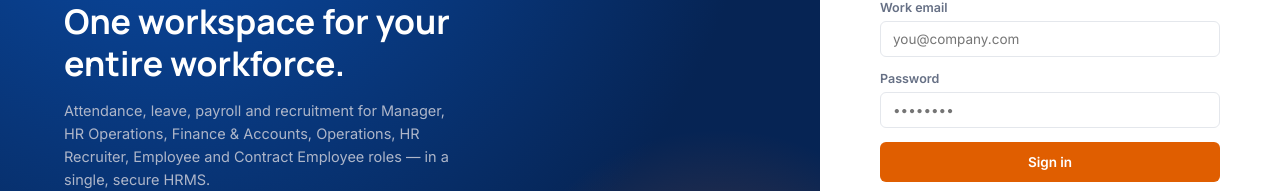
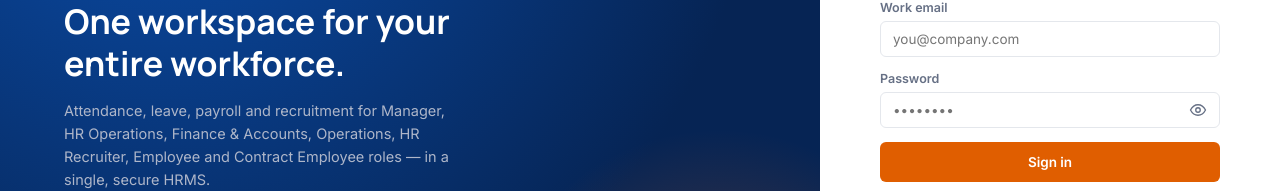
Before and after one commit to sharathwamshi/hrms-anametaiot, a React (Vite) app in the folder frontend/: page /login in a window 1280 px wide. Shown: the part 353-544 px from the top of the page. Built offline with nearby package versions, Linux system fonts and the light colour scheme; no server answers.

Commit message:
Update login UI and app styling

```diff
--- a/frontend/src/App.jsx
+++ b/frontend/src/App.jsx
@@ -1,3 +1,4 @@
+import { useEffect } from "react";
 import { Routes, Route } from "react-router-dom";
 import { useAuth } from "./context/AuthContext";
 import ProtectedRoute from "./components/ProtectedRoute";
@@ -24,6 +25,24 @@ import { ROLES } from "./config/roles";
 
 export default function App() {
   const { loading } = useAuth();
+
+  useEffect(() => {
+    const handleKeyDown = (event) => {
+      if (event.key !== "Escape") return;
+
+      const overlays = Array.from(document.querySelectorAll(".modal-overlay"))
+        .filter((overlay) => overlay.getClientRects().length > 0);
+      const topmostOverlay = overlays[overlays.length - 1];
+      if (!topmostOverlay) return;
+
+      event.preventDefault();
+      topmostOverlay.click();
+    };
+
+    document.addEventListener("keydown", handleKeyDown);
+    return () => document.removeEventListener("keydown", handleKeyDown);
+  }, []);
+
   if (loading) return <Loader label="Loading AnametaIOT HRMS..." />;
 
   return (
--- a/frontend/src/pages/Login.jsx
+++ b/frontend/src/pages/Login.jsx
@@ -7,6 +7,7 @@ export default function Login() {
   const navigate = useNavigate();
   const [email, setEmail] = useState("");
   const [password, setPassword] = useState("");
+  const [showPassword, setShowPassword] = useState(false);
   const [error, setError] = useState("");
   const [submitting, setSubmitting] = useState(false);
 
@@ -59,13 +60,36 @@ export default function Login() {
             </div>
             <div className="form-field">
               <label>Password</label>
+              <div className="password-input-wrap">
                 <input
-                type="password"
+                  type={showPassword ? "text" : "password"}
                   required
                   value={password}
                   onChange={(e) => setPassword(e.target.value)}
                   placeholder="••••••••"
                 />
+                <button
+                  className="password-visibility-toggle"
+                  type="button"
+                  aria-label={showPassword ? "Hide password" : "Show password"}
+                  aria-pressed={showPassword}
+                  onClick={() => setShowPassword((visible) => !visible)}
+                >
+                  <svg
+                    aria-hidden="true"
+                    viewBox="0 0 24 24"
+                    fill="none"
+                    stroke="currentColor"
+                    strokeWidth="1.8"
+                    strokeLinecap="round"
+                    strokeLinejoin="round"
+                  >
+                    <path d="M2 12s3.6-7 10-7 10 7 10 7-3.6 7-10 7S2 12 2 12Z" />
+                    <circle cx="12" cy="12" r="3" />
+                    {showPassword && <path d="m4 4 16 16" />}
+                  </svg>
+                </button>
+              </div>
             </div>
             <button className="btn btn-primary full-width-btn" type="submit" disabled={submitting}>
               {submitting ? "Signing in..." : "Sign in"}
--- a/frontend/src/styles/app.css
+++ b/frontend/src/styles/app.css
@@ -453,6 +453,42 @@
   border-color: var(--color-primary-500);
 }
 
+.password-input-wrap {
+  position: relative;
+}
+
+.password-input-wrap input {
+  width: 100%;
+  padding-right: 42px;
+}
+
+.password-visibility-toggle {
+  position: absolute;
+  top: 50%;
+  right: 8px;
+  display: flex;
+  align-items: center;
+  justify-content: center;
+  width: 28px;
+  height: 28px;
+  padding: 4px;
+  border: 0;
+  border-radius: var(--radius-sm);
+  background: transparent;
+  color: var(--color-text-muted);
+  cursor: pointer;
+  transform: translateY(-50%);
+}
+
+.password-visibility-toggle:hover {
+  color: var(--color-text);
+}
+
+.password-visibility-toggle svg {
+  width: 18px;
+  height: 18px;
+}
+
 /* ===== Table ===== */
 .table-wrap {
   overflow-x: auto;
```
Lines whose indentation alone changed are shown as unchanged.
